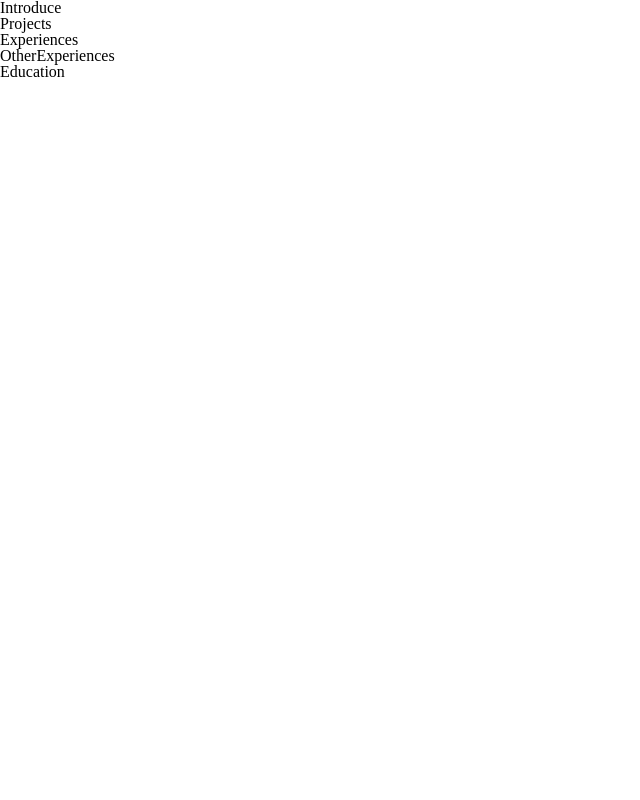
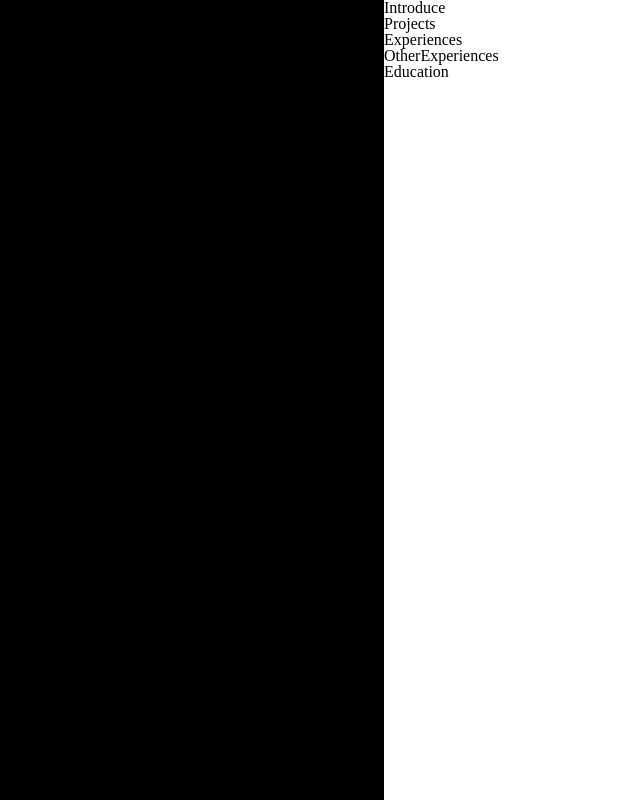
Before and after one commit to ihd0628/seunghoon-portfolio, a React (Create React App) app: page / in a window 1280 px wide. Shown: the whole page, without its empty margins (0-640 px from the left). Built offline with nearby package versions, Linux system fonts and the light colour scheme.

Commit message:
design : 리스트 바 레이아웃 설정

```diff
--- a/src/App.tsx
+++ b/src/App.tsx
@@ -3,18 +3,27 @@ import Education from 'components/Education';
 import Introduce from 'components/Introduce';
 import OtherExperiences from 'components/OtherExperiences';
 import Experiences from 'components/Experiences';
+import ListBar from 'components/ListBar';
+import styled from 'styled-components';
 import Projects from './components/Projects';
 
 function App() {
   return (
     <>
-      <Introduce />
-      <Projects />
-      <Experiences />
-      <OtherExperiences />
-      <Education />
+      <ListBar />
+      <MainContainer>
+        <Introduce />
+        <Projects />
+        <Experiences />
+        <OtherExperiences />
+        <Education />
+      </MainContainer>
     </>
   );
 }
 
+const MainContainer = styled.div`
+  padding-left: 30%;
+`;
+
 export default App;
--- /dev/null
+++ b/src/components/ListBar.tsx
@@ -0,0 +1,19 @@
+import React from 'react';
+import styled from 'styled-components';
+
+function ListBar() {
+  return <Body>ListBar</Body>;
+}
+
+const Body = styled.div`
+  position: absolute;
+  width: 30%;
+  height: 100%;
+  background-color: black;
+`;
+
+// const DetailContainer = styled.div`
+//   ${props => props.theme.variables.flex('row', 'flex-start', '')}
+// `;
+
+export default ListBar;
```
